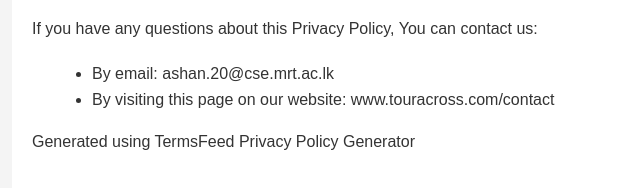
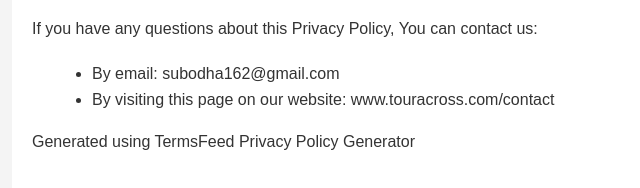
Before and after one commit to ashaneo/touracross-privacy-policy, a plain HTML site: page index.html in a window 1280 px wide. Shown: the part 5096-5284 px from the top of the page, 96-736 px from the left. Drawn offline with Linux system fonts and the light colour scheme.

Commit message:
Update index.html

```diff
--- a/index.html
+++ b/index.html
@@ -161,7 +161,7 @@
         <h3>Contact Us</h3>
         <p>If you have any questions about this Privacy Policy, You can contact us:</p>
         <ul>
-            <li>By email: ashan.20@cse.mrt.ac.lk</li>
+            <li>By email: subodha162@gmail.com</li>
             <li>By visiting this page on our website: www.touracross.com/contact</li>
         </ul>
 
```
